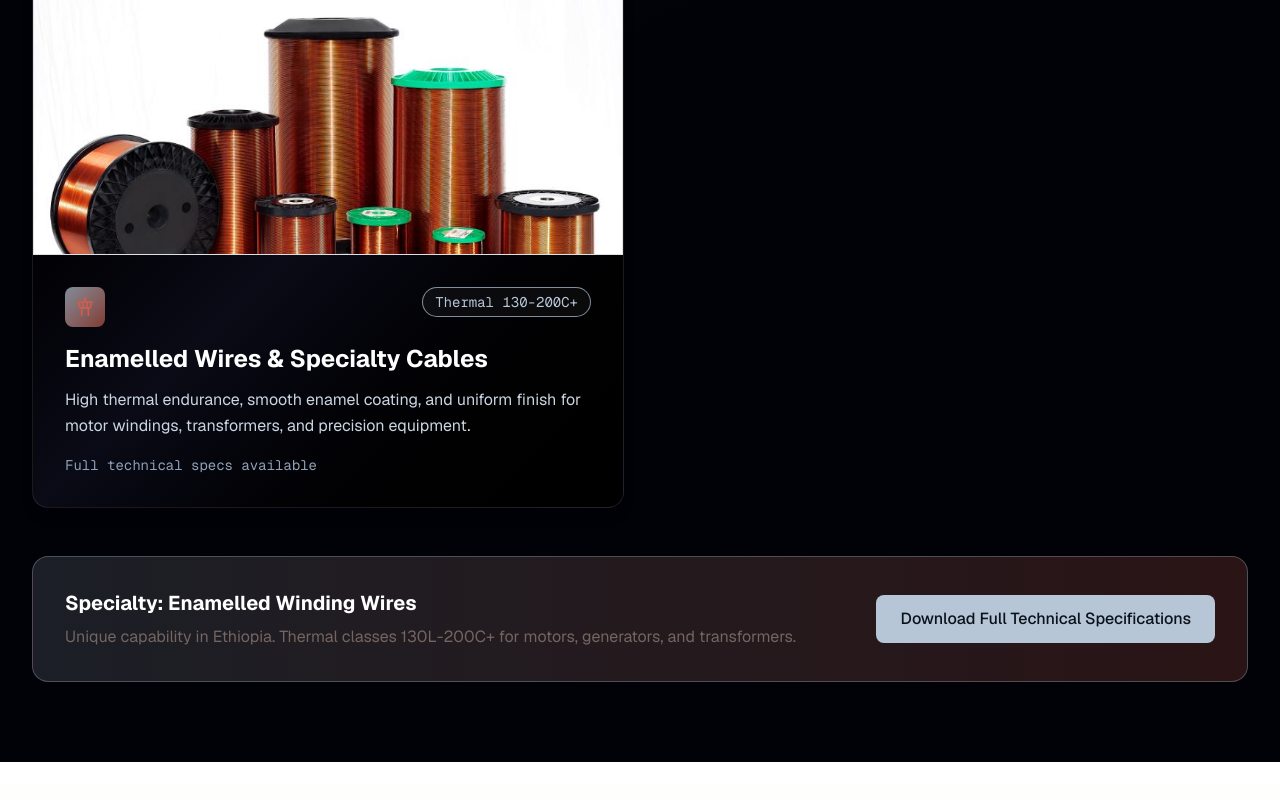
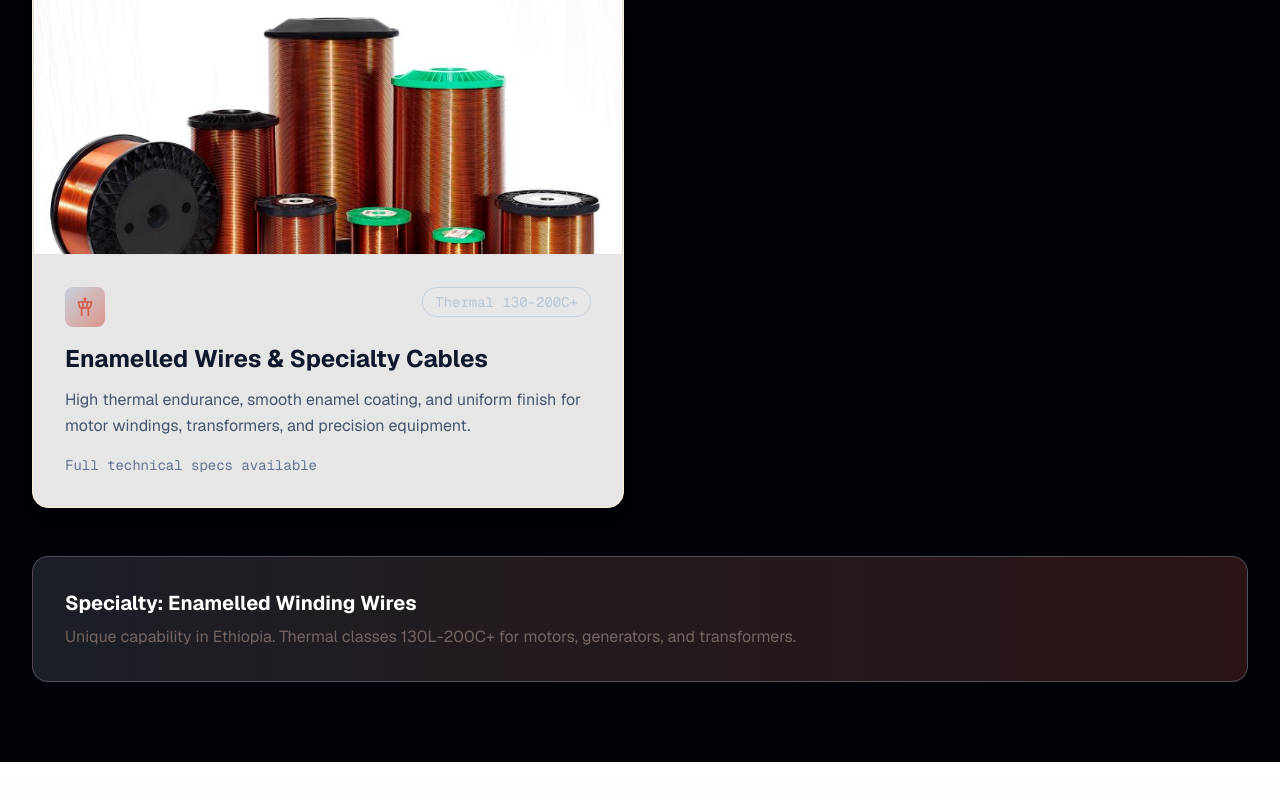
Before and after one commit to JohannesSBA/addis-cable, a Next.js app: page / in a window 1280 px wide. Shown: the part 3579-4379 px from the top of the page. Built offline with nearby package versions, Linux system fonts and the light colour scheme.

Commit message:
refactor: update product component styles for improved readability and UI consistency

```diff
--- a/components/products.tsx
+++ b/components/products.tsx
@@ -56,7 +56,7 @@ export function Products() {
           <h2 className="text-3xl sm:text-4xl lg:text-5xl font-bold mb-6 text-balance">
             {"Engineered for Ethiopia's power infrastructure"}
           </h2>
-          <p className="text-lg text-slate-300 text-pretty leading-relaxed">
+          <p className="text-lg text-slate-600 text-pretty leading-relaxed">
             {
               "A comprehensive portfolio built for Ethiopia's environments, from high-altitude industrial zones to humid lowlands, ensuring conductivity, insulation strength, and long-term durability."
             }
@@ -72,7 +72,7 @@ export function Products() {
               transition={{ duration: 0.6, delay: index * 0.15 }}
               onHoverStart={() => setHoveredIndex(index)}
               onHoverEnd={() => setHoveredIndex(null)}
-              className="group bg-gradient-to-br from-black via-[#0a0b16] to-black rounded-2xl overflow-hidden border border-white/10 hover:border-primary/40 transition-all duration-300 shadow-lg hover:-translate-y-2"
+              className="group bg-white/90 rounded-2xl overflow-hidden border border-orange-100 hover:border-primary/30 transition-all duration-300 shadow-lg hover:-translate-y-2"
             >
               <motion.div
                 className="aspect-video overflow-hidden bg-muted relative border border-[color-mix(in_srgb,var(--aluminum)_30%,transparent)]"
@@ -123,13 +123,13 @@ export function Products() {
                     {product.voltage}
                   </motion.span>
                 </div>
-                <h3 className="text-2xl font-bold mb-3 text-white">
+                <h3 className="text-2xl font-bold mb-3 text-slate-900">
                   {product.category}
                 </h3>
-                <p className="text-slate-300 mb-4 leading-relaxed">
+                <p className="text-slate-600 mb-4 leading-relaxed">
                   {product.description}
                 </p>
-                <div className="text-sm text-slate-400 font-mono">
+                <div className="text-sm text-slate-500 font-mono">
                   {product.standards}
                 </div>
               </div>
@@ -154,13 +154,6 @@ export function Products() {
                 }
               </p>
             </div>
-            <motion.button
-              whileHover={{ scale: 1.05 }}
-              whileTap={{ scale: 0.95 }}
-              className="whitespace-nowrap px-6 py-3 bg-primary text-primary-foreground rounded-lg hover:bg-primary/90 transition-colors font-medium"
-            >
-              {"Download Full Technical Specifications"}
-            </motion.button>
           </div>
         </motion.div>
       </div>
```
